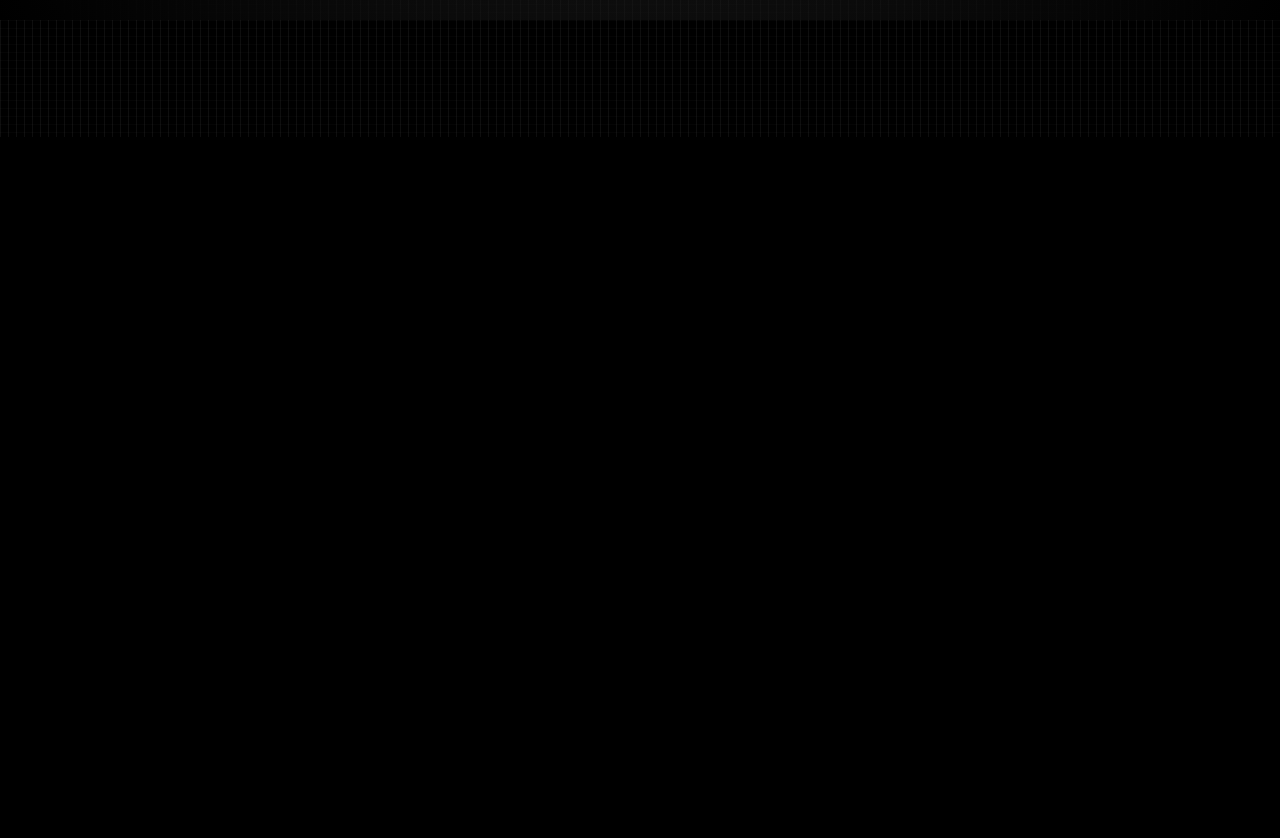
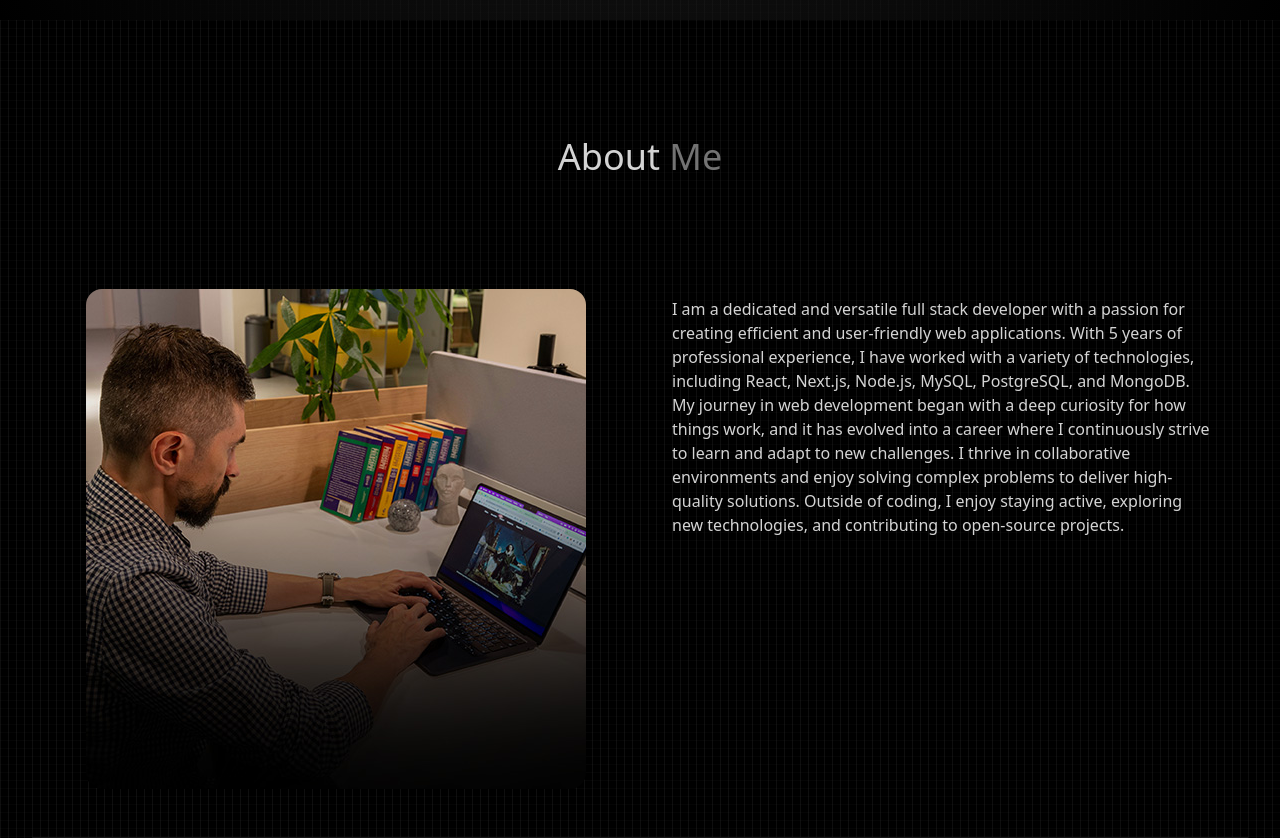
Before and after one commit to MysticAakash07/portfolio-v2, a React (Vite) app: page / in a window 1280 px wide. Shown: the part 780-1618 px from the top of the page. Before the commit the page ends 917 px from the top, so only its background shows below. Built offline with nearby package versions, Linux system fonts and the light colour scheme.

Commit message:
Created About Section

```diff
--- a/src/App.jsx
+++ b/src/App.jsx
@@ -1,5 +1,6 @@
 import Navbar from "./components/Navbar";
 import Hero from "./components/Hero";
+import About from "./components/About";
 function App() {
 	return (
 		<div className="overflow-x-hidden text-neutral-300 antialiased selection:bg-cyan-300 selection:text-cyan-900">
@@ -11,7 +12,8 @@
 			{/* Content */}
 			<div className="container mx-auto px-8">
 				<Navbar />
-        <Hero />
+				<Hero />
+				<About />
 			</div>
 		</div>
 	);
--- /dev/null
+++ b/src/components/About.jsx
@@ -0,0 +1,25 @@
+import aboutImg from "../assets/about.jpg";
+import { ABOUT_TEXT } from "../constants";
+const About = () => {
+	return (
+		<div className="border-b border-neutral-900 pb-4">
+			<h1 className="my-20 text-center text-4xl">
+				About <span className="text-neutral-500">Me</span>
+			</h1>
+			<div className="flex flex-wrap">
+				<div className="w-full lg:w-1/2 lg:p-8">
+					<div className="flex items-center justify-center">
+						<img className="rounded-2xl" src={aboutImg} alt="" />
+					</div>
+				</div>
+				<div className="w-full lg:w-1/2 lg:p-8">
+					<div className="flex justify-center lg:justify-start">
+						<p className="my-2 max-w-l">{ABOUT_TEXT}</p>
+					</div>
+				</div>
+			</div>
+		</div>
+	);
+};
+
+export default About;
```
